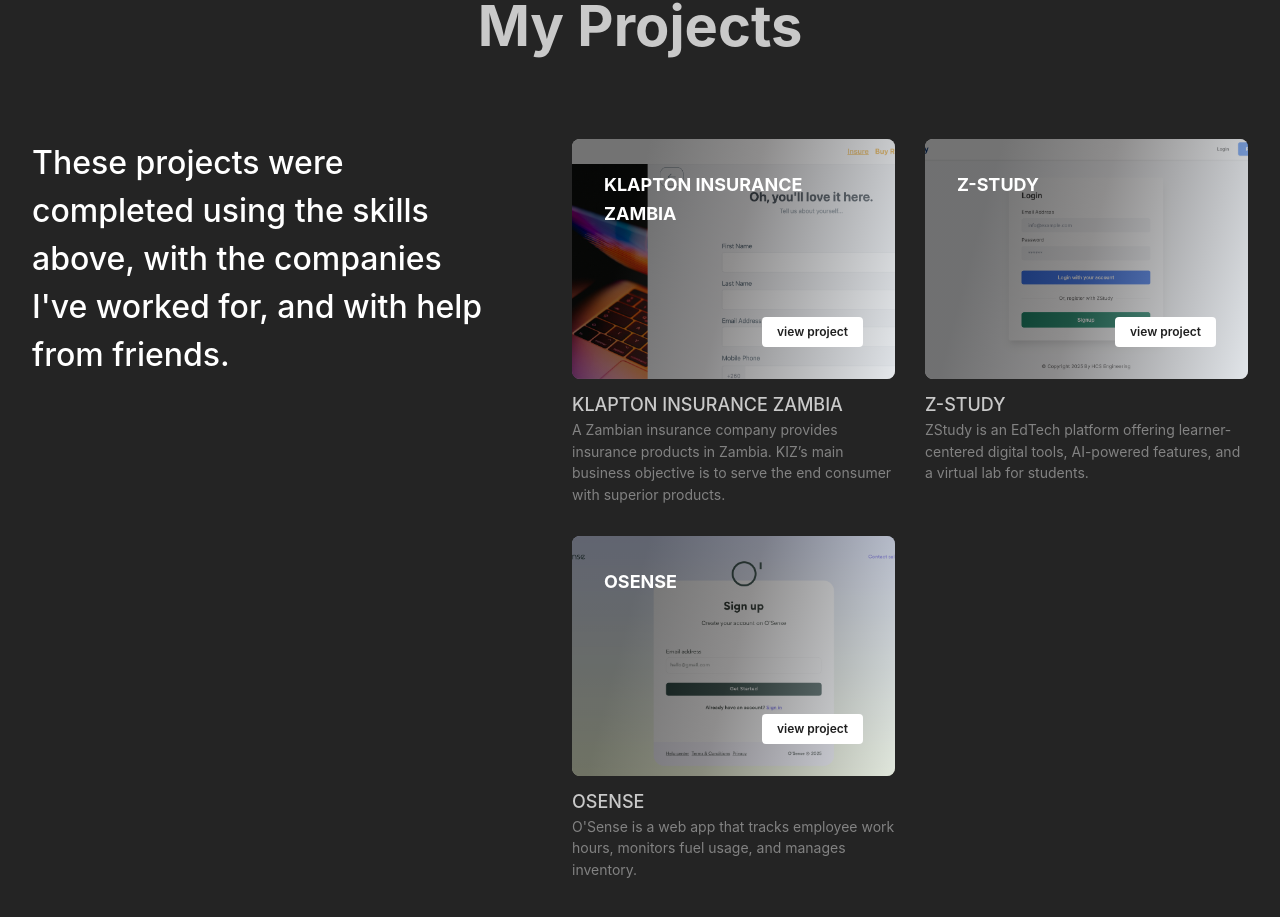
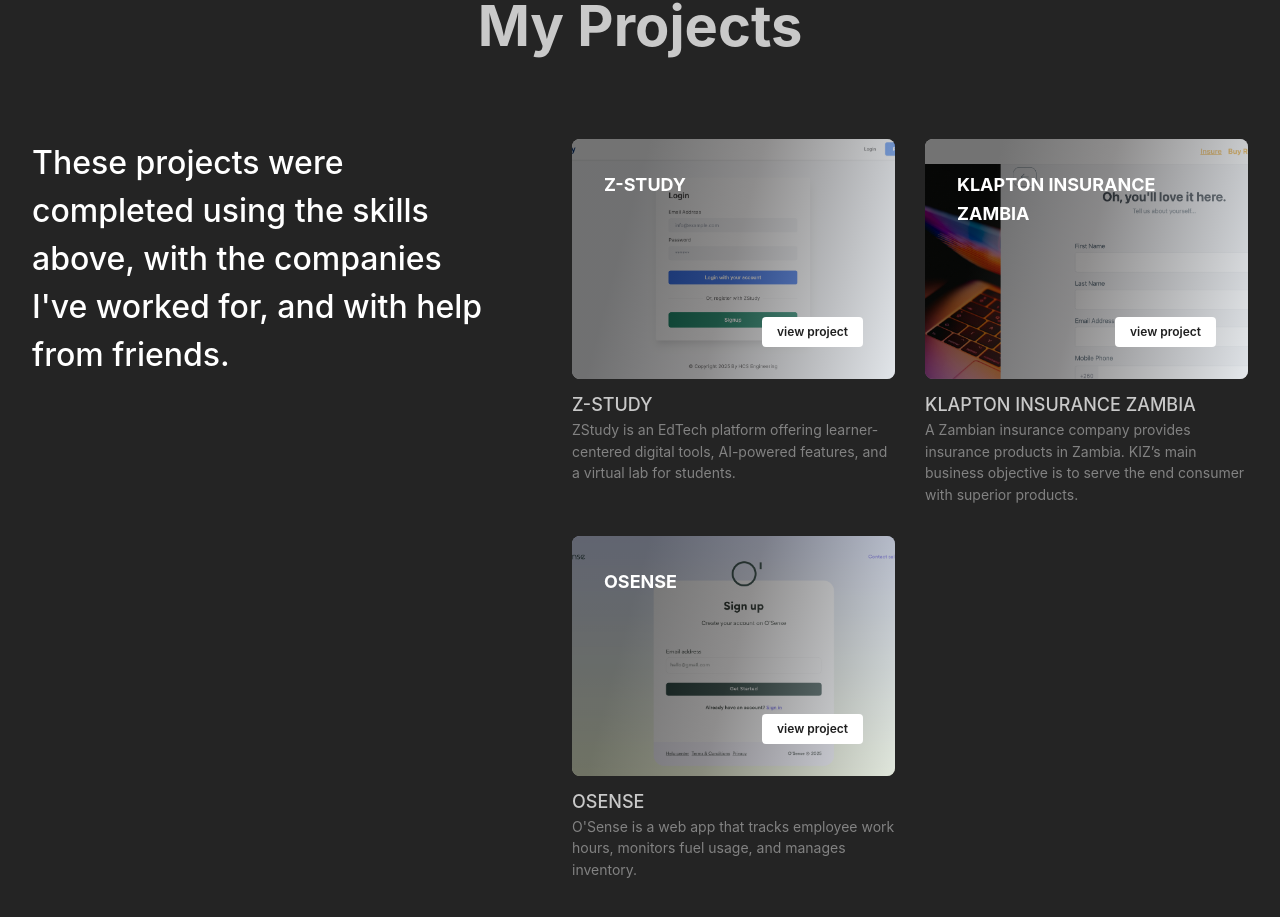
Before and after one commit to Deewiliams/My-portfolio, a React (Vite) app: page / in a window 1280 px wide. Shown: the part 2429-3346 px from the top of the page. Built offline with nearby package versions, Linux system fonts and the light colour scheme.

Commit message:
updated the projects

```diff
--- a/src/pages/Project/Project.tsx
+++ b/src/pages/Project/Project.tsx
@@ -22,6 +22,14 @@ import osense from "../../assets/osense.png";
 
 const features = [
   {
+    icon: IconFileCode,
+    title: "Z-STUDY ",
+    link: "https://web.zstudy.co/#/login",
+    image: zstudy,
+    description:
+      "ZStudy is an EdTech platform offering learner-centered digital tools, AI-powered features, and a virtual lab for students.",
+  },
+  {
     icon: IconReceiptOff,
     title: "KLAPTON INSURANCE ZAMBIA",
     link: "https://app.kiz.co.zm/insure/motor/step/1",
@@ -29,14 +37,7 @@ const features = [
     description:
       "A Zambian insurance company provides insurance products in Zambia. KIZ’s main business objective is to serve the end consumer with superior products.",
   },
-  {
-    icon: IconFileCode,
-    title: "Z-STUDY ",
-    link: "https://web.zstudy.co/#/login",
-    image: zstudy,
-    description:
-      "ZStudy is an EdTech platform offering learner-centered digital tools, AI-powered features, and a virtual lab for students.",
-  },
+
   {
     icon: IconCircleDotted,
     title: "OSENSE",
```
